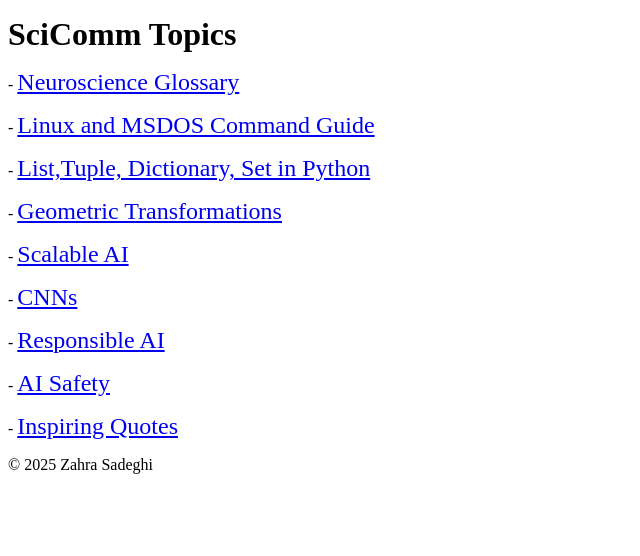
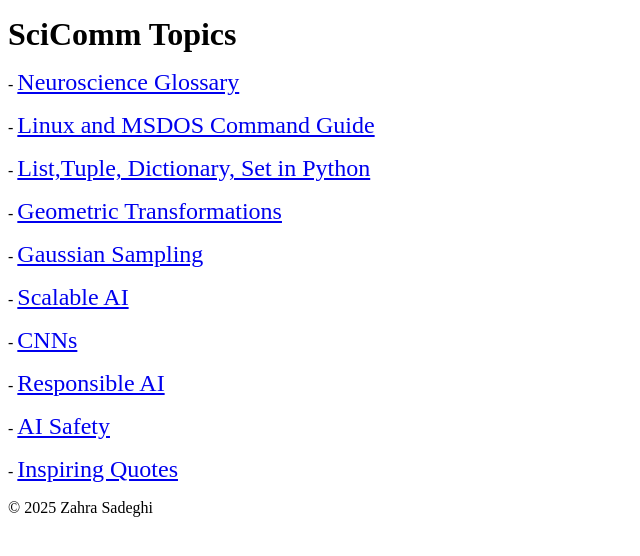
Before and after one commit to zahsa/zahsa.github.io, a Jekyll site: the page built from notes/index.md, in a window 1280 px wide. Shown: the top 556 px of the page, without its empty margins (0-640 px from the left). Built offline with Jekyll 4.4.1, drawn with Linux system fonts in a browser that asks for light colours.

Commit message:
Update index.md

```diff
--- a/notes/index.md
+++ b/notes/index.md
@@ -33,6 +33,10 @@
 </p>
 
 <p class="large-text">
+  - <a href="/notes/sm" style="font-size: 24px;">Gaussian Sampling </a>
+</p>
+
+<p class="large-text">
   - <a href="/notes/scal" style="font-size: 24px;">Scalable AI </a>
 </p>
 
```
